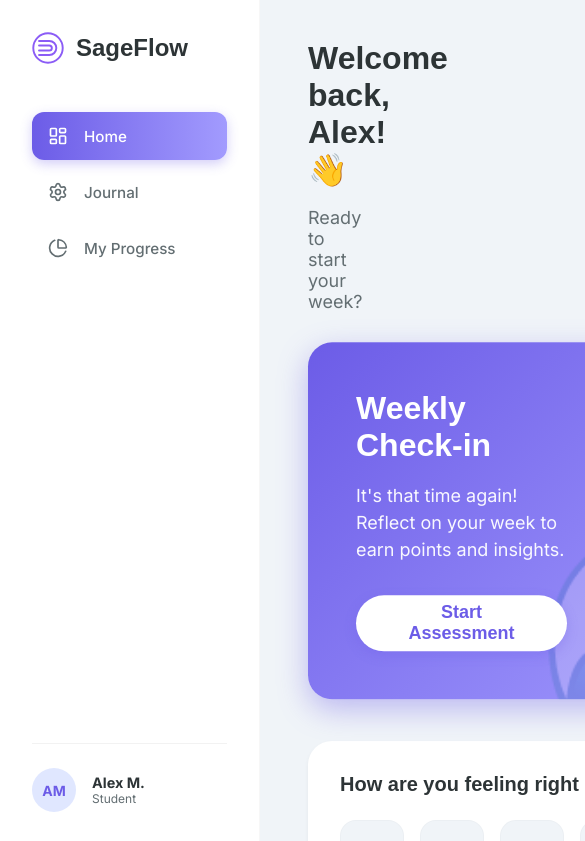
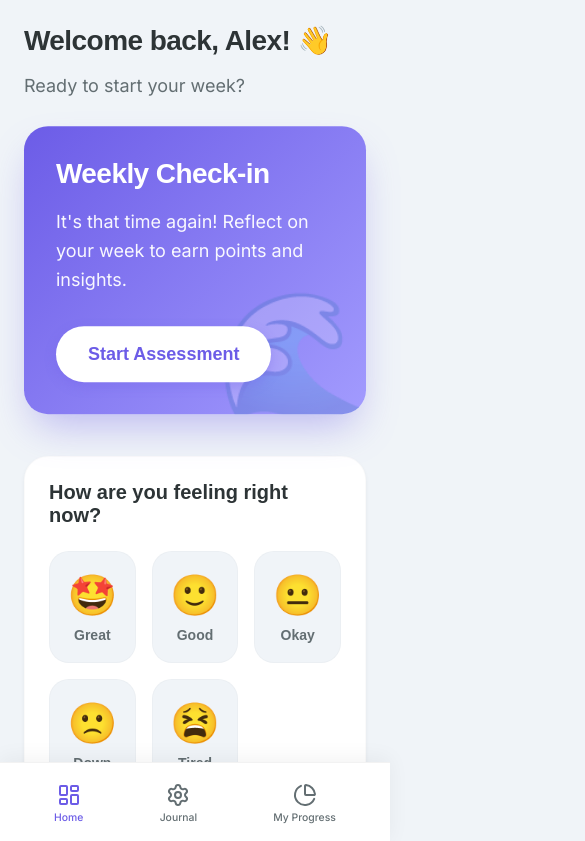
Before and after one commit to anupmedhi/SageFlow, a Next.js app: page /student in a window 390 px wide. Shown: the top 841 px of the page, 585 px wide, since content can reach past the window. Built offline with nearby package versions, Linux system fonts and the light colour scheme.

Commit message:
Implement mobile responsiveness with bottom navigation

```diff
--- a/src/app/dashboard/dashboardLayout.module.css
+++ b/src/app/dashboard/dashboardLayout.module.css
@@ -4,4 +4,15 @@
     padding: 2.5rem 3rem;
     background-color: var(--bg-app);
     width: calc(100% - 260px);
+    transition: all 0.3s ease;
 }
+
+@media (max-width: 768px) {
+    .main {
+        margin-left: 0;
+        width: 100%;
+        padding: 1.5rem;
+        padding-bottom: 6rem;
+        /* Space for bottom nav */
+    }
+}
--- a/src/app/student/layout.tsx
+++ b/src/app/student/layout.tsx
@@ -5,7 +5,7 @@ export default function StudentLayout({ children }: { children: React.ReactNode
     return (
         <div style={{ display: 'flex' }}>
             <Sidebar />
-            <main className={styles.main} style={{ marginLeft: 260, width: 'calc(100% - 260px)', padding: '2.5rem 3rem' }}>
+            <main className={styles.main}>
                 {children}
             </main>
         </div>
--- a/src/app/student/student.module.css
+++ b/src/app/student/student.module.css
@@ -1,8 +1,11 @@
+/* ... (keep existing desktop styles) */
 .title {
     font-size: 2rem;
-    font-weight: 700;
+    font-weight: 800;
+    /* Bold from Jakarta */
     color: var(--text-main);
     margin-bottom: 0.5rem;
+    letter-spacing: -0.02em;
 }
 
 .subtitle {
@@ -36,7 +39,8 @@
     color: white;
     position: relative;
     overflow: hidden;
-    box-shadow: 0 10px 30px rgba(108, 92, 231, 0.4);
+    box-shadow: 0 20px 40px -10px rgba(108, 92, 231, 0.4);
+    /* Pro shadow */
 }
 
 .checkInContent {
@@ -47,15 +51,16 @@
 
 .checkInTitle {
     font-size: 2rem;
-    font-weight: 700;
+    font-weight: 800;
     margin-bottom: 1rem;
+    letter-spacing: -0.02em;
 }
 
 .checkInText {
     font-size: 1.125rem;
     opacity: 0.95;
     margin-bottom: 2rem;
-    line-height: 1.5;
+    line-height: 1.6;
 }
 
 .checkInDecor {
@@ -71,6 +76,7 @@
     border-radius: 24px;
     padding: 2rem;
     box-shadow: var(--shadow-sm);
+    border: 1px solid rgba(0, 0, 0, 0.02);
 }
 
 .sectionHeader {
@@ -95,7 +101,8 @@
     flex: 1;
     background: var(--bg-app);
     border: 1px solid rgba(0, 0, 0, 0.02);
-    border-radius: 16px;
+    border-radius: 20px;
+    /* Better radius */
     height: 7rem;
     display: flex;
     flex-direction: column;
@@ -103,13 +110,7 @@
     justify-content: center;
     gap: 0.5rem;
     cursor: pointer;
-    transition: all 0.2s cubic-bezier(0.4, 0, 0.2, 1);
-}
-
-.moodBtn:hover {
-    transform: translateY(-4px);
-    background: white;
-    box-shadow: var(--shadow-md);
+    transition: all 0.3s cubic-bezier(0.25, 1, 0.5, 1);
 }
 
 .activeMood {
@@ -148,11 +149,12 @@
     align-items: center;
     gap: 1rem;
     box-shadow: var(--shadow-sm);
+    border: 1px solid rgba(0, 0, 0, 0.02);
 }
 
 .statIcon {
-    width: 3rem;
-    height: 3rem;
+    width: 3.5rem;
+    height: 3.5rem;
     border-radius: 50%;
     display: flex;
     align-items: center;
@@ -168,8 +170,8 @@
 }
 
 .statInfo div {
-    font-size: 1.5rem;
-    font-weight: 700;
+    font-size: 1.75rem;
+    font-weight: 800;
     color: var(--text-main);
 }
 
@@ -184,7 +186,7 @@
     align-items: center;
     gap: 1rem;
     padding: 1rem;
-    border-radius: 16px;
+    border-radius: 20px;
     background: var(--bg-app);
     transition: background 0.2s;
     cursor: pointer;
@@ -198,7 +200,7 @@
     width: 3.5rem;
     height: 3.5rem;
     background: #DBEAFE;
-    border-radius: 12px;
+    border-radius: 14px;
     display: flex;
     align-items: center;
     justify-content: center;
@@ -207,7 +209,7 @@
 
 .resourceInfo h4 {
     font-size: 1rem;
-    font-weight: 600;
+    font-weight: 700;
     color: var(--text-main);
     margin-bottom: 0.25rem;
 }
@@ -216,3 +218,46 @@
     font-size: 0.875rem;
     color: var(--text-muted);
 }
+
+/* MOBILE RESPONSIVENESS */
+@media (max-width: 900px) {
+    .grid {
+        grid-template-columns: 1fr;
+        /* Stack columns */
+        gap: 1.5rem;
+    }
+}
+
+@media (max-width: 600px) {
+    .title {
+        font-size: 1.75rem;
+    }
+
+    .checkInCard {
+        padding: 2rem;
+    }
+
+    .checkInContent {
+        max-width: 100%;
+    }
+
+    .checkInTitle {
+        font-size: 1.75rem;
+    }
+
+    .checkInDecor {
+        font-size: 8rem;
+        bottom: -20px;
+        right: -10px;
+    }
+
+    .moodGrid {
+        display: grid;
+        grid-template-columns: repeat(3, 1fr);
+        /* Wrap moods on small screens */
+    }
+
+    .section {
+        padding: 1.5rem;
+    }
+}
--- a/src/components/dashboard/Sidebar.module.css
+++ b/src/components/dashboard/Sidebar.module.css
@@ -10,6 +10,7 @@
     display: flex;
     flex-direction: column;
     z-index: 100;
+    transition: all 0.3s ease;
 }
 
 .logo {
@@ -43,6 +44,7 @@
     transition: all 0.2s;
     cursor: pointer;
     font-size: 0.95rem;
+    text-decoration: none;
 }
 
 .navItem:hover {
@@ -97,3 +99,54 @@
     font-size: 0.75rem;
     color: var(--text-muted);
 }
+
+/* Mobile Responsiveness */
+@media (max-width: 768px) {
+    .sidebar {
+        width: 100%;
+        height: auto;
+        bottom: 0;
+        top: auto;
+        left: 0;
+        border-right: none;
+        border-top: 1px solid rgba(0, 0, 0, 0.05);
+        padding: 0.75rem 1rem;
+        flex-direction: row;
+        justify-content: space-around;
+        box-shadow: 0 -4px 20px rgba(0, 0, 0, 0.05);
+    }
+
+    .logo,
+    .user,
+    .userInfo {
+        display: none;
+    }
+
+    .nav {
+        flex-direction: row;
+        width: 100%;
+        justify-content: space-around;
+        gap: 0;
+    }
+
+    .navItem {
+        flex-direction: column;
+        gap: 0.25rem;
+        padding: 0.5rem;
+        font-size: 0.65rem;
+        text-align: center;
+        border-radius: 8px;
+    }
+
+    .icon {
+        margin-right: 0;
+        width: 24px;
+        height: 24px;
+    }
+
+    .active {
+        background: transparent !important;
+        color: var(--primary) !important;
+        box-shadow: none;
+    }
+}
```
